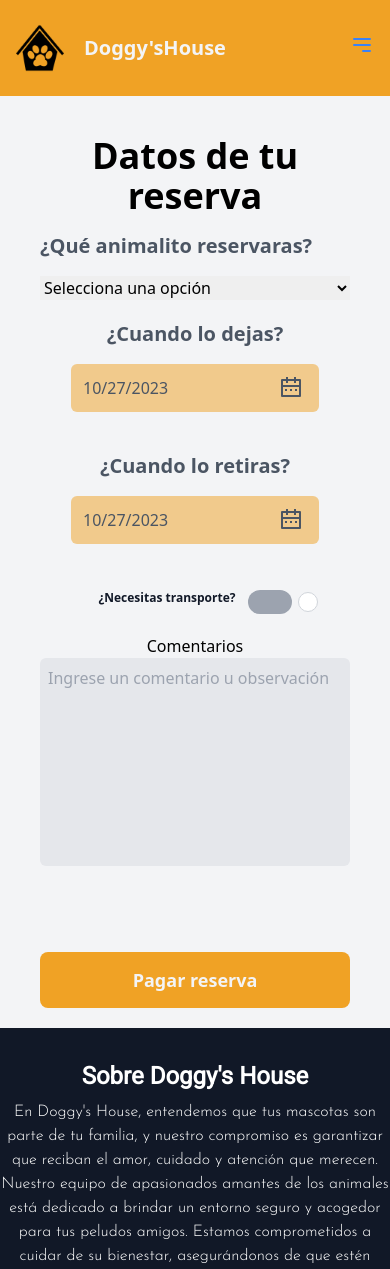
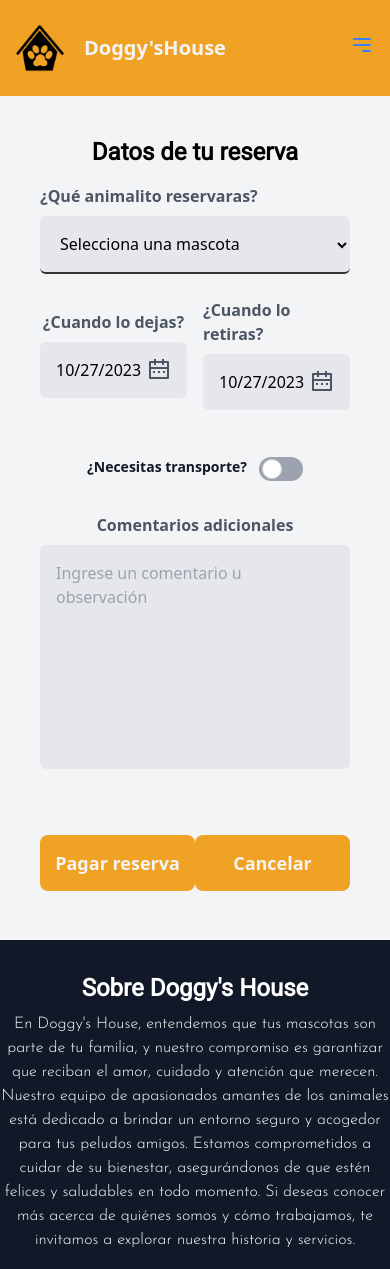
Before and after one commit to No-Country/c14-16-ft-node-react, a React (Vite) app in the folder frontend/: page /reserver/1 in a window 390 px wide. Shown: the top 1269 px of the page. Built offline with nearby package versions, Linux system fonts and the light colour scheme.

Commit message:
Arreglo vista reserver

```diff
--- a/frontend/src/components/pages/branch/BranchPage.jsx
+++ b/frontend/src/components/pages/branch/BranchPage.jsx
@@ -3,6 +3,7 @@ import { useFetch } from "../../../customHooks/useFetch";
 import { Link, useNavigate } from "react-router-dom";
 import ClipLoader from "react-spinners/ClipLoader";
 import Tarifas from "./Tarifas";
+import { FaAngleLeft } from "react-icons/fa";
 
 const BranchPage = () => {
   const { id } = useParams();
@@ -11,13 +12,13 @@ const BranchPage = () => {
   const { data, loading, errorFetch } = useFetch(
     `https://doggyhouse.azurewebsites.net/api/branches/${id}`
   );
-  const user = sessionStorage.getItem('User')
+  const user = sessionStorage.getItem("User");
   const handleCheckUser = (e) => {
-    if(!user){
-      e.preventDefault()
-      navigate(`/login`)
+    if (!user) {
+      e.preventDefault();
+      navigate(`/login`);
     }
-  }
+  };
 
   return (
     <>
@@ -33,9 +34,13 @@ const BranchPage = () => {
         </main>
       ) : !loading && !errorFetch ? (
         <main className="container mx-auto py-16 px-2 md:px-8">
-              <Link to={`/search`} className="bg-gray-300 text-white px-2 py-1 rounded-lg">
-                Atrás
-              </Link>
+          <Link
+            to={`/search`}
+            className="w-[100px] py-2 px-4 flex gap-2 items-center bg-primary text-white rounded-md hover:bg-transparent hover:shadow-md hover:shadow-primary hover:text-primary transition-colors duration-300 "
+          >
+            <FaAngleLeft />
+            Atrás
+          </Link>
 
           <div className="mb-8 flex gap-8 mt-4">
             <img
@@ -82,7 +87,13 @@ const BranchPage = () => {
           {/* Tarifas */}
           <Tarifas data={data} />
           <div className="w-full flex justify-center py-8 mb-16 bg-gray-100">
-            <Link to={`/reserver/${id}`} onClick={handleCheckUser} className="text-gray-100 text-lg w-full md:max-w-[350px] rounded-lg py-3 my-5 font-semibold border-2 border-transparent hover:bg-transparent hover:border-primary hover:text-primary transition-colors duration-300 bg-primary text-center">Reservar</Link>
+            <Link
+              to={`/reserver/${id}`}
+              onClick={handleCheckUser}
+              className="text-gray-100 text-lg w-full md:max-w-[350px] rounded-lg py-3 my-5 font-semibold border-2 border-transparent hover:bg-transparent hover:border-primary hover:text-primary transition-colors duration-300 bg-primary text-center"
+            >
+              Reservar
+            </Link>
           </div>
         </main>
       ) : (
@@ -91,7 +102,6 @@ const BranchPage = () => {
         </main>
       )}
     </>
-
   );
 };
 
--- a/frontend/src/components/pages/reserver/reserver.jsx
+++ b/frontend/src/components/pages/reserver/reserver.jsx
@@ -1,7 +1,7 @@
-import {  RiCalendar2Line } from "react-icons/ri";
+import { RiCalendar2Line } from "react-icons/ri";
 import { useEffect, useState } from "react";
 import DatePicker from "react-datepicker";
-import {TOKEN_KEY} from "../../../constants/api"
+import { TOKEN_KEY } from "../../../constants/api";
 import "react-datepicker/dist/react-datepicker.css";
 import { useParams } from "react-router-dom";
 import Button from "../../ui/button";
@@ -12,70 +12,74 @@ import { format } from "date-fns";
 const Reserver = () => {
   const { id } = useParams();
 
-  const navigate = useNavigate()
-  const [pets , setPets] = useState([])
+  const navigate = useNavigate();
+  const [pets, setPets] = useState([]);
   const [reserver, setReserver] = useState({
-    "pet_id": null,
-    "branch_id": id,
-    "from_date": new Date(),
-    "to_date": new Date(),
-    "comments": "",
-    "transport": false,
-    "price": 0,
-    "description": "Reserva en DoggysHouse",
-
-  })
-  const user = JSON.parse(sessionStorage.getItem('User'))
-  const token = sessionStorage.getItem(TOKEN_KEY)
+    pet_id: null,
+    branch_id: id,
+    from_date: new Date(),
+    to_date: new Date(),
+    comments: "",
+    transport: false,
+    price: 0,
+    description: "Reserva en DoggysHouse",
+  });
+  const user = JSON.parse(sessionStorage.getItem("User"));
+  const token = sessionStorage.getItem(TOKEN_KEY);
 
   useEffect(() => {
-    const getPets = async() =>{
+    const getPets = async () => {
       try {
         const headers = {
           Authorization: `Bearer ${token}`,
         };
 
-        const response = await fetch(`https://doggyhouse.azurewebsites.net/api/pets/byUser/${user.id}`, {headers});
+        const response = await fetch(
+          `https://doggyhouse.azurewebsites.net/api/pets/byUser/${user.id}`,
+          { headers }
+        );
         const responseData = await response.json();
-        setPets(responseData.result)
-      }catch (error) {
-        console.log(error)
+        setPets(responseData.result);
+      } catch (error) {
+        console.log(error);
       }
-    }
+    };
 
-    getPets()
-  }
-    , [])
-
+    getPets();
+  }, []);
 
   const handleChange = (e) => {
     setReserver({ ...reserver, [e.target.name]: e.target.value });
   };
 
-  const handleDateChange = (name,date) => {
+  const handleDateChange = (name, date) => {
     setReserver({ ...reserver, [name]: date });
   };
 
-  const handleSubmit = async(e) => {
+  const handleSubmit = async (e) => {
     e.preventDefault();
-    reserver.from_date = format(reserver.from_date , 'yyyy-MM-dd')
-    reserver.to_date = format(reserver.to_date , 'yyyy-MM-dd')
+    reserver.from_date = format(reserver.from_date, "yyyy-MM-dd");
+    reserver.to_date = format(reserver.to_date, "yyyy-MM-dd");
 
-    navigate(`/confirm`, { state: { reserver }})
-  }
+    navigate(`/confirm`, { state: { reserver } });
+  };
   return (
     <>
       <div className="min-h-screen container bg-gray-100 mx-auto pt-10 ">
         <div className="space-y-4 px-10 ">
-          <h2 className="text-4xl font-semibold text-center lg:text-start ">
+          <h2 className="text-2xl font-bold font-roboto text-center lg:text-start ">
             Datos de tu reserva
           </h2>
           <form onSubmit={handleSubmit}>
-            <div className="grid grid-cols-1 lg:grid-cols-2 gap-5 ">
+            <div className="grid grid-cols-1 gap-6 lg:grid-cols-2">
               <div className="flex flex-col w-full sm:w-[80%] mx-auto">
                 <Label label="¿Qué animalito reservaras?" />
-                <select name="pet_id" onChange={handleChange}>
-                  <option value="">Selecciona una opción</option>
+                <select
+                  name="pet_id"
+                  onChange={handleChange}
+                  className="w-full p-4 bg-gray-200 border-b-2 border-[#333] rounded-md outline-none"
+                >
+                  <option value="">Selecciona una mascota</option>
                   {pets.map((pet) => (
                     <option key={pet.id} value={pet.id}>
                       {pet.name}
@@ -83,14 +87,14 @@ const Reserver = () => {
                   ))}
                 </select>
               </div>
-              <div className="flex flex-col space-y-10 sm:space-y-0 sm:flex-row justify-between w-full sm:w-[80%] items-center mx-auto">
+              <div className="flex gap-4 sm:space-y-0 sm:flex-row justify-between w-full sm:w-[80%] items-center mx-auto">
                 <div className="flex flex-col w-[80%] sm:w-full items-center sm:items-start ">
                   <Label label="¿Cuando lo dejas?" />
                   <div className="relative flex items-center">
                     <DatePicker
                       selected={reserver.from_date}
-                      onChange={(date) => handleDateChange('from_date', date)}
-                      className="bg-primary/50 p-3 text-gray-600 rounded-md w-full sm:w-[80%]"
+                      onChange={(date) => handleDateChange("from_date", date)}
+                      className="bg-gray-200 p-4 rounded-md w-full sm:w-[80%] focus:outline-primary"
                     />
                     <span className="absolute right-4 sm:right-14">
                       <RiCalendar2Line className="text-2xl text-gray-600" />
@@ -102,8 +106,8 @@ const Reserver = () => {
                   <div className="relative flex items-center">
                     <DatePicker
                       selected={reserver.to_date}
-                      onChange={(date) => handleDateChange('to_date', date)}
-                      className="bg-primary/50 p-3 text-gray-600 rounded-md w-full sm:w-[80%]"
+                      onChange={(date) => handleDateChange("to_date", date)}
+                      className="bg-gray-200 p-4 rounded-md w-full sm:w-[80%] focus:outline-primary"
                     />
                     <span className="absolute right-4 sm:right-14">
                       <RiCalendar2Line className="text-2xl text-gray-600" />
@@ -113,7 +117,7 @@ const Reserver = () => {
               </div>
               <div className="my-5 sm:my-10 w-full sm:w-[80%] mx-auto text-center sm:text-left">
                 <label className="relative inline-flex cursor-pointer ">
-                  <span className="mr-3 text-xs sm:text-base font-semibold text-gray-900 ">
+                  <span className="mr-3 text-sm sm:text-base font-semibold text-gray-900 ">
                     ¿Necesitas transporte?
                   </span>
                   <div className="flex">
@@ -122,14 +126,18 @@ const Reserver = () => {
                       value={reserver.transport}
                       name="transport"
                       className="sr-only peer"
-                      onClick={() => setReserver({ ...reserver, ['transport']: !reserver.transport })}
+                      onClick={() =>
+                        setReserver({
+                          ...reserver,
+                          ["transport"]: !reserver.transport,
+                        })
+                      }
                     />
-                    <div className="w-11 h-6 bg-gray-400 peer-focus:outline-none peer-focus:ring-4 peer-focus:ring-blue-300 dark:peer-focus:ring-primary rounded-full peer dark:bg-gray-700 peer-checked:after:translate-x-full peer-checked:after:border-white after:content-[''] after:absolute after:top-[2px] after:left-[200px] sm:after:left-[178px] after:bg-white after:border-gray-300 after:border after:rounded-full after:h-5 after:w-5 after:transition-all dark:border-gray-600 peer-checked:bg-primary"></div>
+                    <div className="w-11 h-6 mb-8 relative bg-gray-400 peer-focus:outline-none peer-focus:ring-2 peer-focus:ring-primary rounded-full peer dark:bg-gray-600 peer-checked:after:translate-x-full peer-checked:after:border-white after:content-[''] after:absolute after:top-[2px] after:left-[3px] after:bg-white after:border-gray-300 after:border after:rounded-full after:h-5 after:w-5 after:transition-all dark:border-gray-600 peer-checked:bg-primary"></div>
                   </div>
                 </label>
-                <div className="my-5 sm:my-10 w-full sm:w-[100%] mx-auto text-center sm:text-left">
-                  <label htmlFor="comentarios" className="mb-2">
-                    Comentarios
+                <div className="w-full sm:w-[100%] mx-auto text-center sm:text-left">
+                  <Label label="Comentarios adicionales" />
                   <textarea
                     name="comments"
                     placeholder="Ingrese un comentario u observación"
@@ -137,9 +145,8 @@ const Reserver = () => {
                     cols="30"
                     rows="8"
                     onChange={handleChange}
-                      className="w-full p-2 bg-gray-200 resize-none rounded-md"
+                    className="w-full mt-2 p-4 bg-gray-200 resize-none focus:outline-primary rounded-md"
                   ></textarea>
-                  </label>
                 </div>
               </div>
             </div>
@@ -149,6 +156,12 @@ const Reserver = () => {
                 type="submit"
                 label="Pagar reserva"
                 clase=" sm:w-[40%] text-center"
+              />
+              <Button
+                type="button"
+                label="Cancelar"
+                clase=""
+                click={() => navigate("/search")}
               />
             </div>
           </form>
--- a/frontend/src/components/ui/label.jsx
+++ b/frontend/src/components/ui/label.jsx
@@ -5,7 +5,7 @@ function Label({ label, clase }) {
   return (
     <label
       htmlFor=""
-      className={Utils("text-xl text-gray-600 font-semibold mb-4", clase)}
+      className={Utils("text-md text-gray-600 font-semibold mb-2", clase)}
     >
       {label}
     </label>
```
Also changed, not shown: frontend/src/components/pages/mypets/AddPet.jsx (+22 -15 lines). Lines whose indentation alone changed are shown as unchanged.
